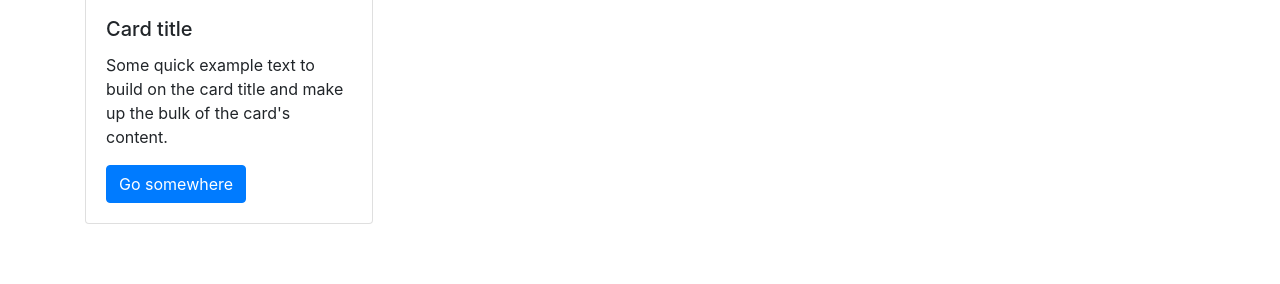
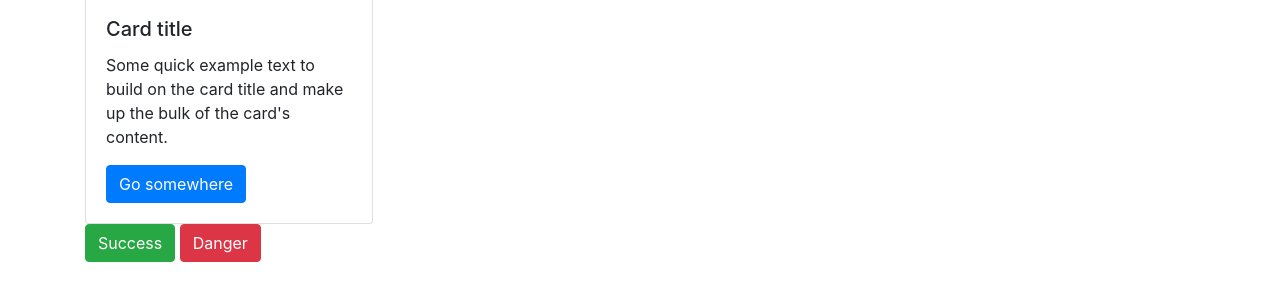
Before and after one commit to christianvajgel/workspace_git_bootstrap, a plain HTML site: page index.html in a window 1280 px wide. Shown: the part 516-800 px from the top of the page. Drawn offline with nearby package versions, Linux system fonts and the light colour scheme.

Commit message:
Adicionando componentes novos

```diff
--- a/index.html
+++ b/index.html
@@ -35,6 +35,11 @@
         </div>
     </div>
 
+    <div class="container">
+        <button type="button" class="btn btn-success">Success</button>
+        <button type="button" class="btn btn-danger">Danger</button>
+    </div>
+
     <script src="https://code.jquery.com/jquery-3.3.1.slim.min.js" integrity="sha384-q8i/X+965DzO0rT7abK41JStQIAqVgRVzpbzo5smXKp4YfRvH+8abtTE1Pi6jizo" crossorigin="anonymous"></>
     <script src="https://cdnjs.cloudflare.com/ajax/libs/popper.js/1.14.7/umd/popper.min.js" integrity="sha384-UO2eT0CpHqdSJQ6hJty5KVphtPhzWj9WO1clHTMGa3JDZwrnQq4sF86dIHNDz0W1" crossorigin="anonymous"></>
     <script src="https://stackpath.bootstrapcdn.com/bootstrap/4.3.1/js/bootstrap.min.js" integrity="sha384-JjSmVgyd0p3pXB1rRibZUAYoIIy6OrQ6VrjIEaFf/nJGzIxFDsf4x0xIM+B07jRM" crossorigin="anonymous"></>
```
